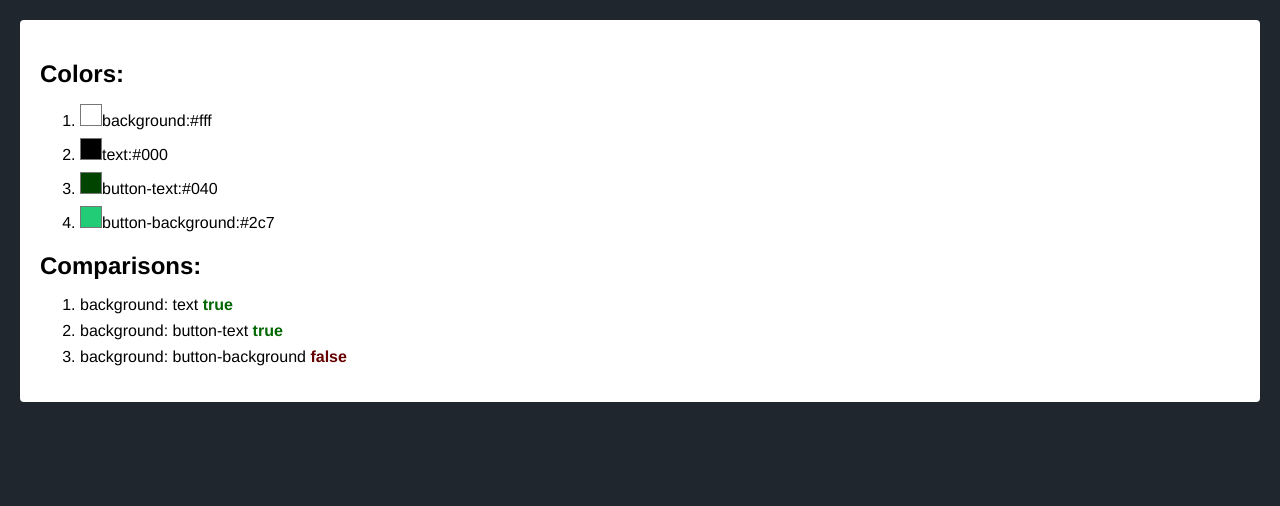
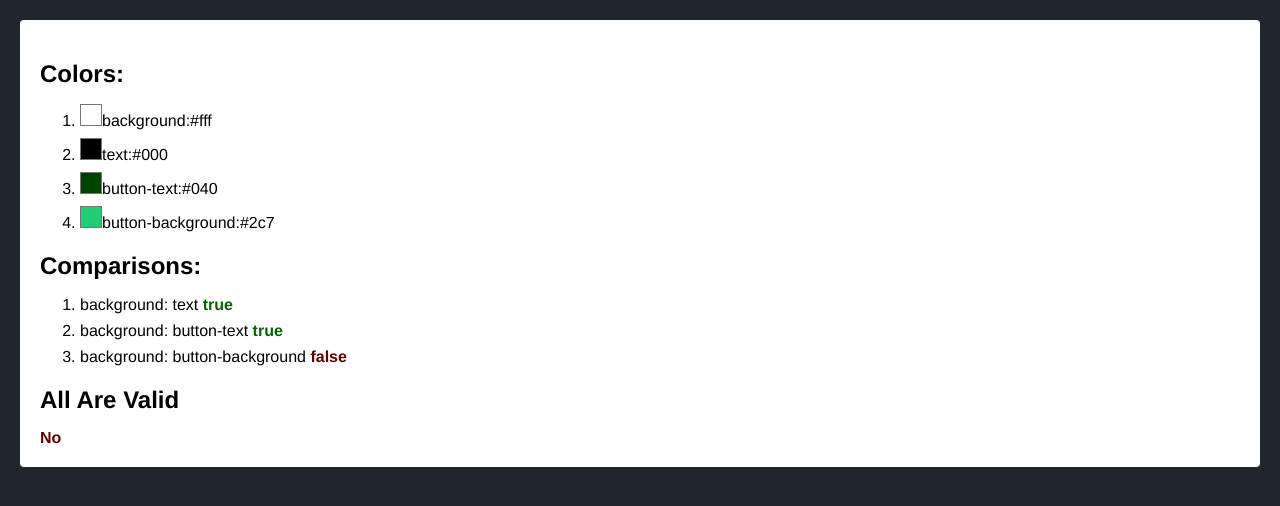
Before and after one commit to abeardsley-vertex/color-checker, a React (Create React App) app: page / in a window 1280 px wide. Shown: the top 506 px of the page. Built offline with nearby package versions, Linux system fonts and the light colour scheme.

Commit message:
move to props

```diff
--- a/src/App.js
+++ b/src/App.js
@@ -1,11 +1,25 @@
 import logo from './logo.svg';
 import './App.css';
-import TodoApp from './components/color-checker';
+import ColorChecker from './components/color-checker';
 
 function App() {
+
+  let colors = [
+    { name: 'background', value: '#fff' },
+    { name: 'text', value: '#000' },
+    { name: 'button-text', value: '#040' },
+    { name: 'button-background', value: '#2c7' }
+  ];
+
+  let comparisons = [
+    { color1: 'background', color2: 'text', isValid: false},
+    { color1: 'background', color2: 'button-text', isValid: false},
+    { color1: 'background', color2: 'button-background', isValid: false}
+  ];
+
   return (
     <div id="app" className="App">
-      <TodoApp></TodoApp>
+      <ColorChecker colors={colors} comparisons={comparisons} />
     </div>
   );
 }
--- a/src/components/color-checker/index.js
+++ b/src/components/color-checker/index.js
@@ -1,41 +1,30 @@
 import React from "react";
 import tinycolor from "tinycolor2";
 
-export default class TodoApp extends React.Component {
+export default class ColorChecker extends React.Component {
 
     constructor(props) {
       super(props);
-
-      this.state = {
-        colors: [
-            { name: 'background', value: '#fff' },
-            { name: 'text', value: '#000' },
-            { name: 'button-text', value: '#040' },
-            { name: 'button-background', value: '#2c7' },
-        ],
-        comparisons: [
-            { color1: 'background', color2: 'text', isValid: false},
-            { color1: 'background', color2: 'button-text', isValid: false},
-            { color1: 'background', color2: 'button-background', isValid: false}
-        ]
-      };
-
     }
 
     render() {
 
-        this.state.comparisons.forEach(comparison => {
-            let color1 = this.state.colors.find(c => c.name == comparison.color1).value;
-            let color2 = this.state.colors.find(c => c.name == comparison.color2).value;
+        let isValid = true;
+
+        this.props.comparisons.forEach(comparison => {
+            let color1 = this.props.colors.find(c => c.name == comparison.color1).value;
+            let color2 = this.props.colors.find(c => c.name == comparison.color2).value;
             comparison.isReadable =  tinycolor.isReadable(color1, color2, {});
+
+            if (!comparison.isReadable) isValid = false;
         });
 
       return (
         <div>
           <h2>Colors:</h2>
           <ol>
-          {this.state.colors.map(item => (
-            <li key={item.id}>
+          {this.props.colors.map((item, index) => (
+            <li key={ index }>
               <label>
                 <span style={ { display: 'inline-block', width: '20px', height: '20px', border: 'solid 1px #777', backgroundColor: item.value } }></span>
                 <span>{item.name}:</span>
@@ -47,8 +36,8 @@ export default class TodoApp extends React.Component {
 
           <h2>Comparisons:</h2>
           <ol>
-          {this.state.comparisons.map(item => (
-            <li key={item.id}>
+          {this.props.comparisons.map((item, index) => (
+            <li key={ index }>
               <label>
                 <span>{item.color1}: </span>
                 <span>{item.color2} </span>
@@ -57,6 +46,10 @@ export default class TodoApp extends React.Component {
             </li>
           ))}
           </ol>
+
+          <h2>All Are Valid</h2>
+          { isValid && <span className="success">Yes</span> }
+          { !isValid && <span className="error">No</span> }
         </div>
       )
     }
```
